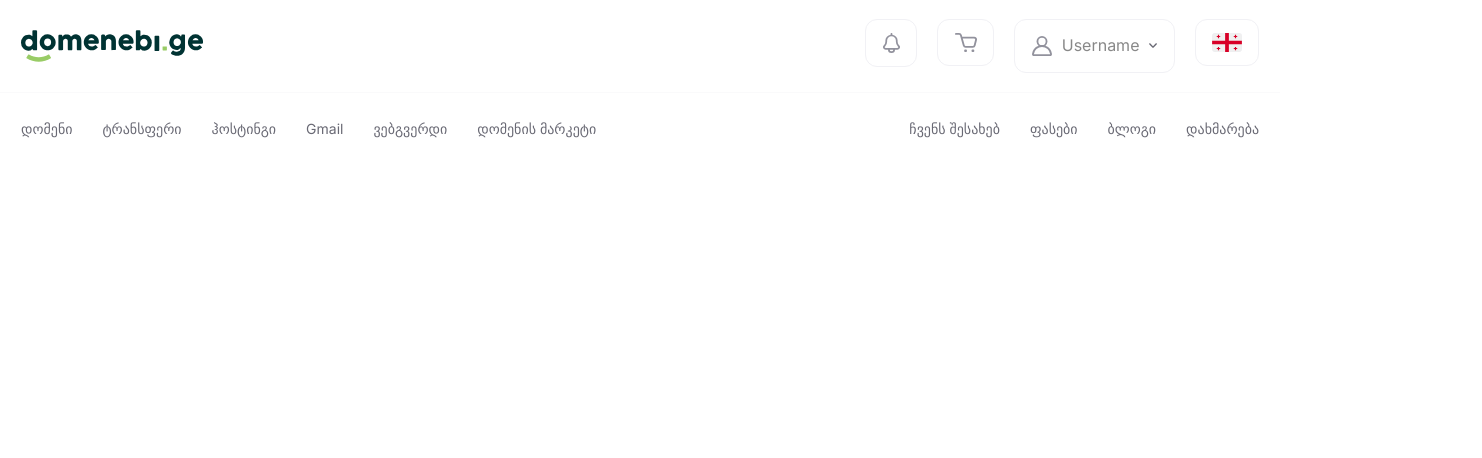
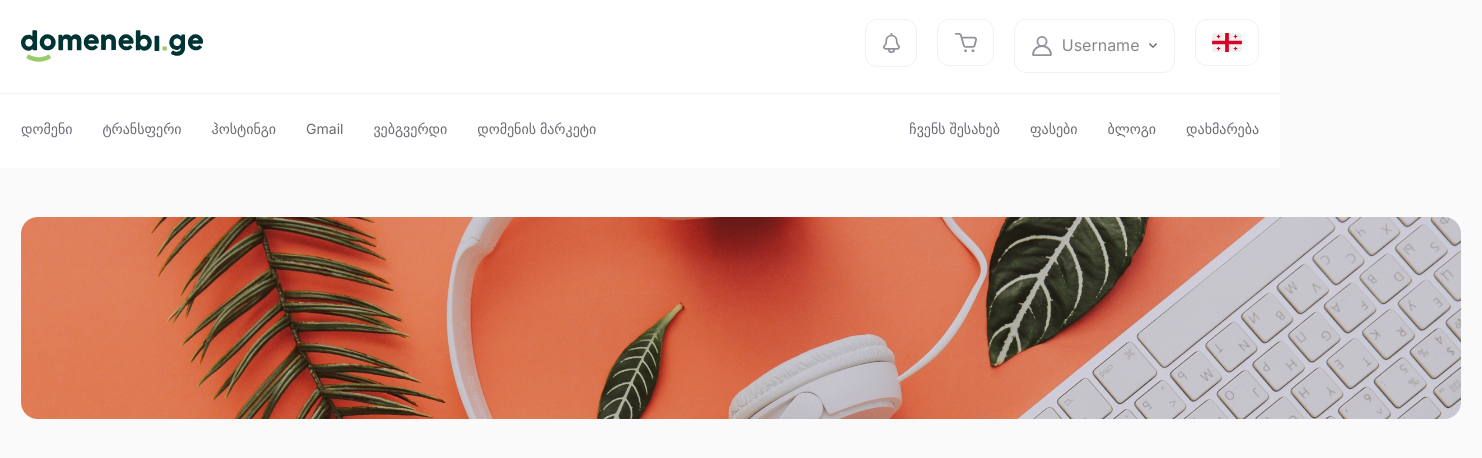
Before and after one commit to Nikakakhiani93/lemondo, a Next.js app: page / in a window 1280 px wide. Shown: the top 458 px of the page, 1482 px wide, since content can reach past the window. Built offline with nearby package versions, Linux system fonts and the light colour scheme.

Commit message:
banner added for desktop. nav menu styles added.

```diff
--- a/src/app/globals.css
+++ b/src/app/globals.css
@@ -4,4 +4,5 @@ body {
   margin: 0;
   line-height: 1.6;
   font-size: 18px;
+  background-color: #fafafb;
 }
--- a/src/app/page.module.css
+++ b/src/app/page.module.css
@@ -5,12 +5,16 @@
 }
 
 .navContainer {
-  display: flex;
-  max-width: 1440px;
-  align-items: center;
-  justify-content: space-between;
-  align-items: center;
   background-color: #fff;
   margin: 90px auto 0;
   padding: 19px 21px;
 }
+
+.navMenus {
+  max-width: 1440px;
+  display: flex;
+  justify-content: space-between;
+  align-items: center;
+  width: 100%;
+  margin: 0 auto;
+}
--- a/src/app/page.tsx
+++ b/src/app/page.tsx
@@ -1,6 +1,7 @@
 import styles from './page.module.css';
 import Header from '../components/Header/Header';
 import StaticNavMenu from '@/components/Navmenu/navmenu';
+import Banner from '@/components/Mainbanner/Banner';
 
 export default function Home() {
   const container1Items = [
@@ -24,9 +25,12 @@ export default function Home() {
       <main className={styles.main}>
         <Header />
         <div className={styles.navContainer}>
-          <StaticNavMenu items={container1Items} />
-          <StaticNavMenu items={container2Items} />
+          <div className={styles.navMenus}>
+            <StaticNavMenu items={container1Items} />
+            <StaticNavMenu items={container2Items} />
+          </div>
         </div>
+        <Banner />
       </main>
     </>
   );
--- a/src/components/Header/Header.module.scss
+++ b/src/components/Header/Header.module.scss
@@ -4,7 +4,8 @@
   left: 0;
   z-index: 9;
   width: 100vw;
-  border-bottom: 1px solid #fafafb;
+  border-bottom: 3px solid #fafafb;
+  background-color: #fff;
 }
 
 .header_nav {
--- /dev/null
+++ b/src/components/Mainbanner/Banner.module.scss
@@ -0,0 +1,8 @@
+div {
+  .banner {
+    display: flex;
+    max-width: 1440px;
+    margin: 30px auto 30px;
+    padding: 19px 21px;
+  }
+}
--- /dev/null
+++ b/src/components/Mainbanner/Banner.tsx
@@ -0,0 +1,12 @@
+import react from 'react';
+import styles from './Banner.module.scss';
+
+import React from 'react';
+
+export default function Banner() {
+  return (
+    <div>
+      <img className={styles.banner} src='images/banner.png' alt='banner' />
+    </div>
+  );
+}
```
Also changed, not shown: public/images/banner.png (added).
